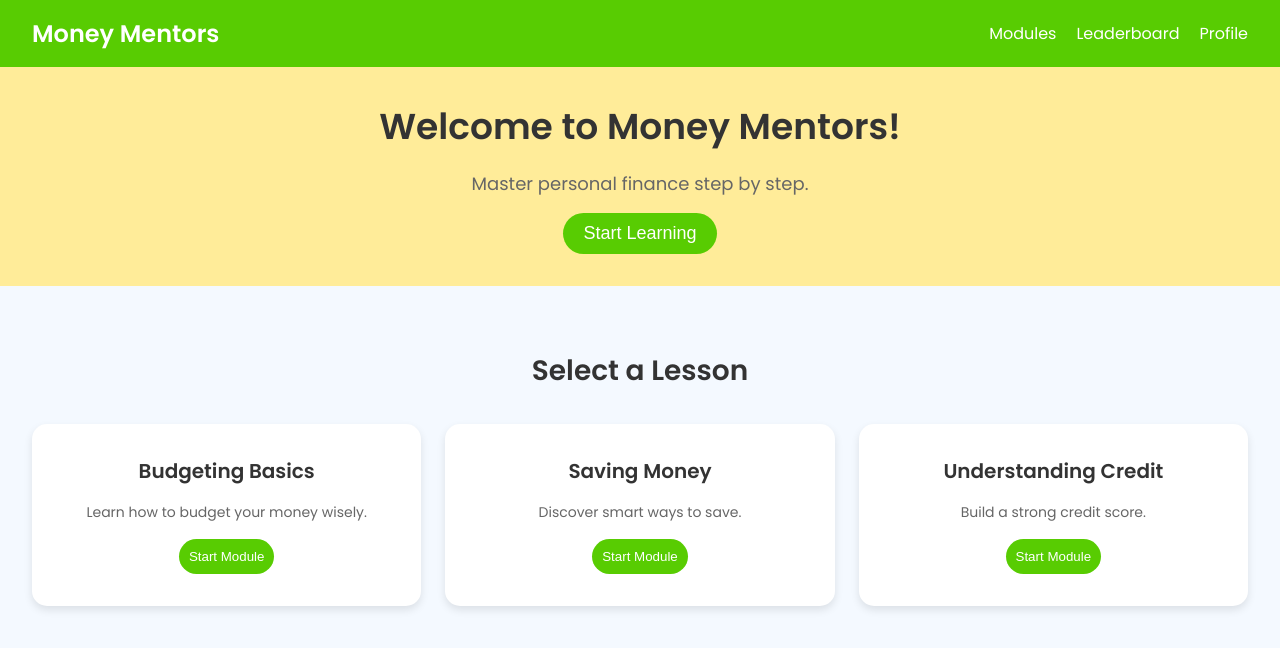
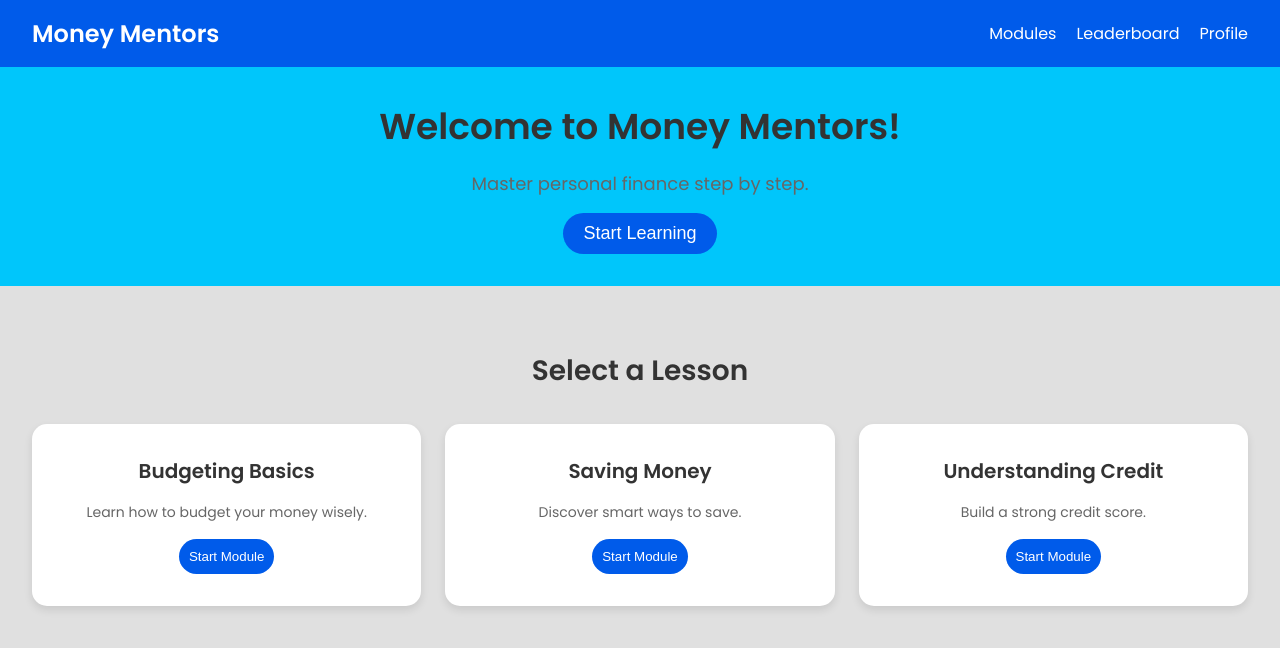
Before and after one commit to arnavdeepaware/Money-Mentors, a plain HTML site: page frontend/homepage/homepage.html in a window 1280 px wide. Drawn offline with Linux system fonts and the light colour scheme.

Commit message:
Update styles.css

```diff
--- a/frontend/homepage/styles.css
+++ b/frontend/homepage/styles.css
@@ -9,7 +9,7 @@
 
 body {
   font-family: 'Poppins', sans-serif;
-  background-color: #f4f9ff; /* Light, playful background */
+  background-color: #E0E0E0;; /* Light, playful background */
   color: #333;
 }
 
@@ -18,7 +18,7 @@ body {
   display: flex;
   justify-content: space-between;
   align-items: center;
-  background-color: #58CC02; /* Duolingo Green */
+  background-color:#005BEA ;
   padding: 1rem 2rem;
   color: white;
 }
@@ -48,7 +48,7 @@ body {
 .hero {
   text-align: center;
   padding: 2rem;
-  background-color: #FFEC99; /* Duolingo-like playful yellow */
+  background-color: #00C6FB;
   margin-bottom: 2rem;
 }
 
@@ -65,7 +65,7 @@ body {
 
 .cta-button {
   padding: 10px 20px;
-  background-color: #58CC02; /* Green CTA button */
+  background-color: #005BEA ;
   color: white;
   border: none;
   border-radius: 25px;
@@ -75,7 +75,7 @@ body {
 }
 
 .cta-button:hover {
-  background-color: #45a702;
+  background-color: #005BEA ;
 }
 
 /* Modules Section */
@@ -117,7 +117,7 @@ body {
 
 .module-btn {
   padding: 10px;
-  background-color: #58CC02;
+  background-color: #005BEA ;
   color: white;
   border: none;
   border-radius: 25px;
@@ -125,7 +125,7 @@ body {
 }
 
 .module-btn:hover {
-  background-color: #45a702;
+  background-color: #005BEA;
 }
 
 /* Responsive Design */
```
